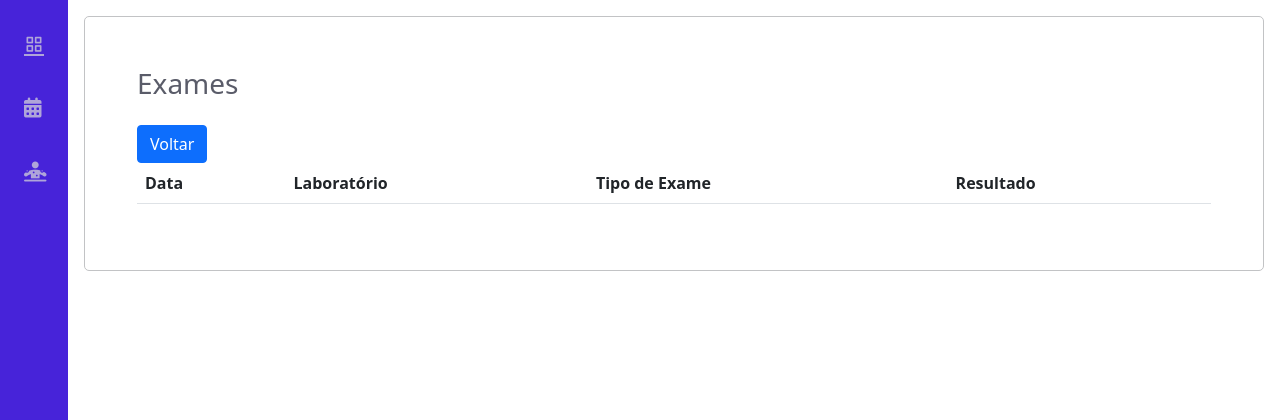
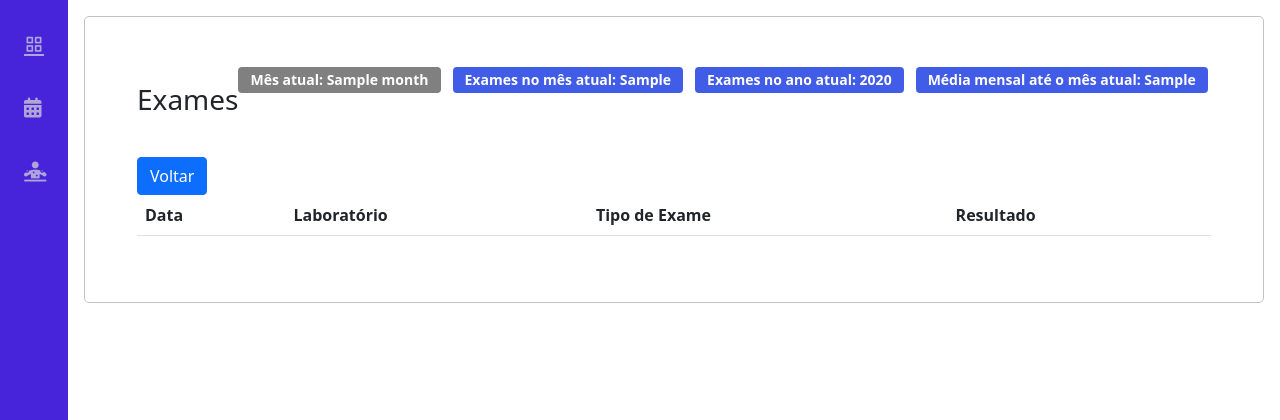
Before and after one commit to lauraadalmolin/sismed, a PHP site: template src/View/ExamsView.twig in a window 1280 px wide. Shown: the part 64-484 px from the top of the page. Run offline with PHP 8.4, Linux system fonts and the light colour scheme; the template is opened without the code that fills it: most values are stand-ins (such as "Sample title", 1, 10 or a date in 2020); lists and menus that the app fills with data are empty; some libraries are stand-ins or nearby versions.

Commit message:
feat: contadores

```diff
--- a/src/View/ExamsView.twig
+++ b/src/View/ExamsView.twig
@@ -3,9 +3,33 @@
 {% block isLogin %}{% endblock %}
 
 {% block body_content %}
+
+    <style>
+        .badge {
+            color: white;
+            font-size: 14px;
+            padding: 6px 12px;
+            border-radius: 4px;
+            margin-right: 12px;
+        }
+        .current-month {
+            background-color: gray;
+        }
+        .counters {
+            background-color: #2746e4e0;
+
+        }
+    </style>
+
     <div class="container-fluid">
         <div class="d-sm-flex align-items-center justify-content-between mb-4">
-            <h1 class="h3 mb-0 text-gray-800">Exames</h1>
+            <h1 class="h3 mb-0 teste1234">Exames</h1>
+            <div class="d-sm-flex align-items-center mb-4">
+                <p class="badge current-month">Mês atual: {{month}}</p>
+                <p class="badge counters">Exames no mês atual: {{ current_month }}</p>
+                <p class="badge counters">Exames no ano atual: {{ current_year }}</p>
+                <p class="badge counters">Média mensal até o mês atual: {{avg_per_month }}</p>
+            </div>
         </div>
         <div >
             <button class="btn btn-primary" onClick="history.go(-1)" >Voltar</button>
@@ -17,4 +41,6 @@
         {% include "Components/modals/exams.twig" %}
     </div>
 
+
+
 {% endblock %}
```
Also changed, not shown: src/Controller/ExamsController.php (+26 -21 lines), src/Controller/MedicalAppointmentsController.php (+27 -5 lines), src/View/MedicalAppointmentsView.twig (+24 -0 lines).
